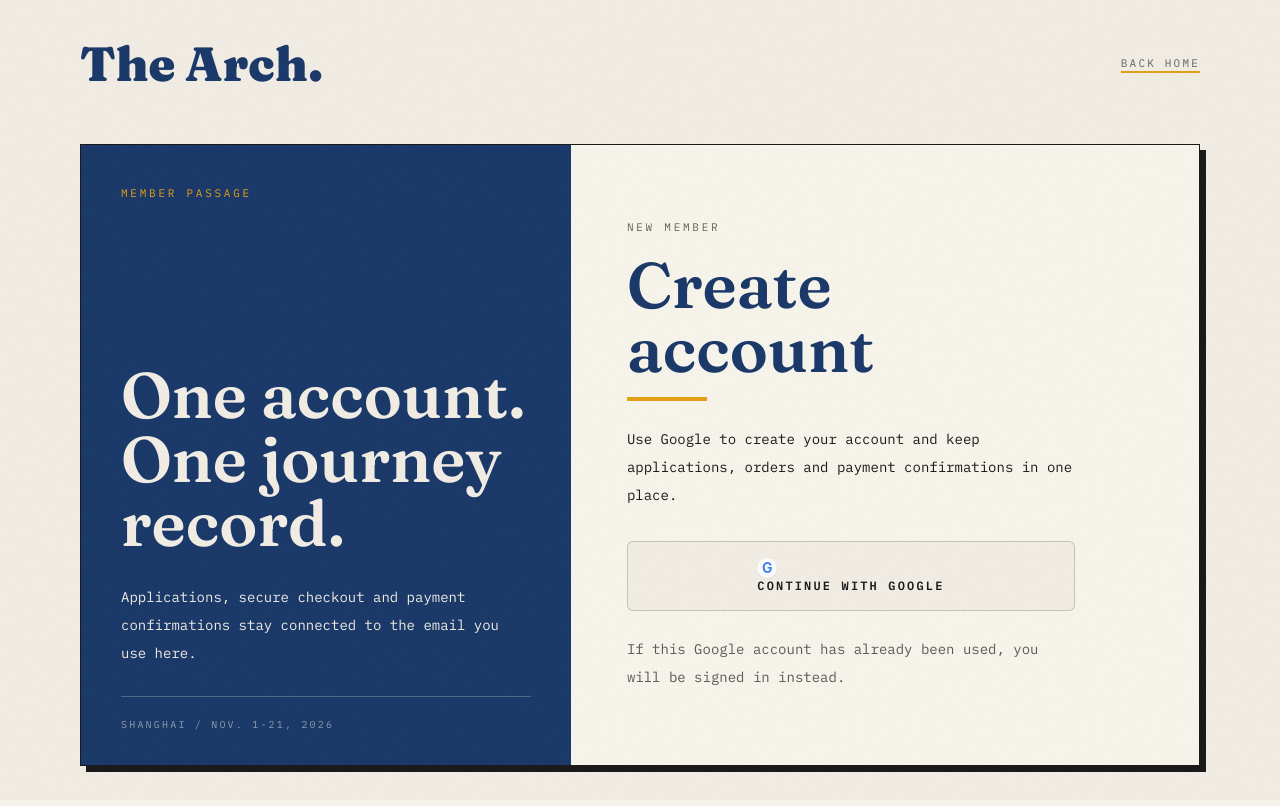
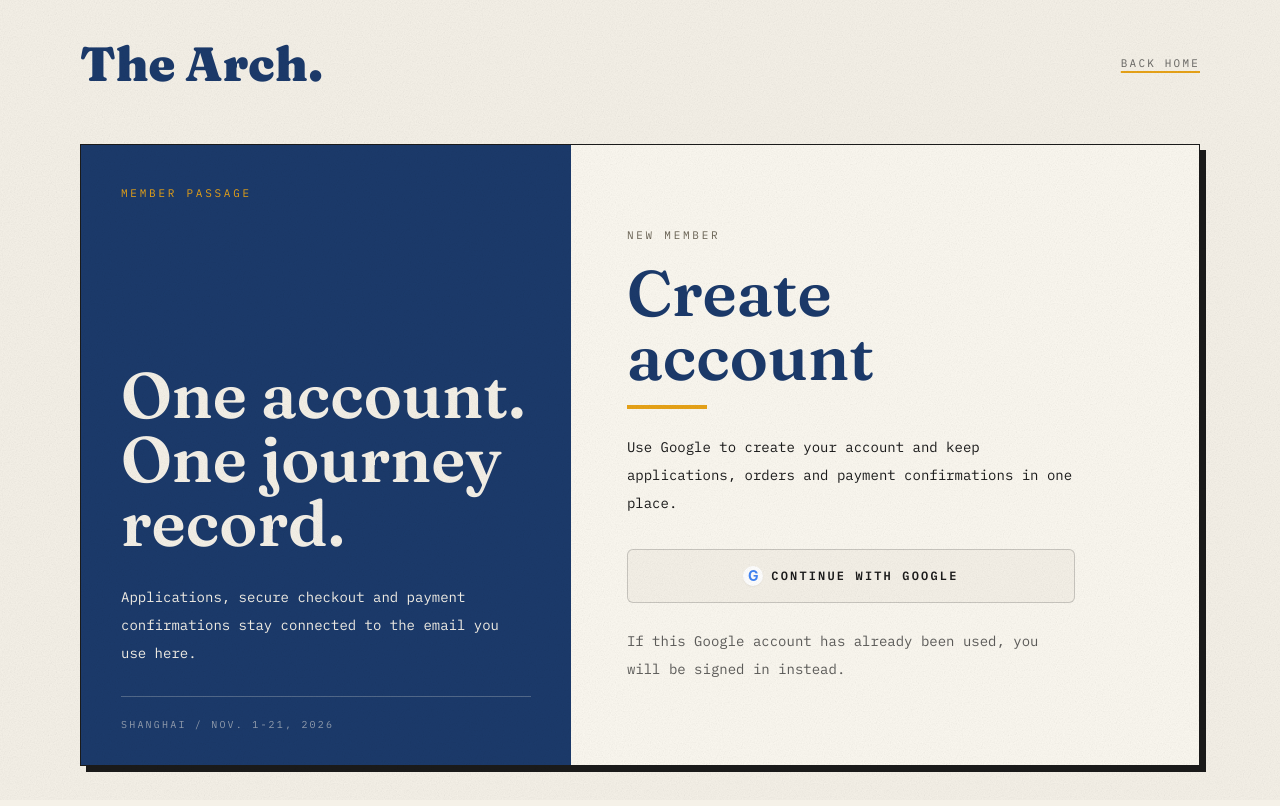
Before and after one commit to dajiangjunok/Arch, a Next.js app: page /signup in a window 1280 px wide. Built offline with nearby package versions, Linux system fonts and the light colour scheme; no server answers.

Commit message:
fix(auth): align Google icon and text in connect button

```diff
--- a/app/login/page.tsx
+++ b/app/login/page.tsx
@@ -25,10 +25,12 @@ export default async function LoginPage({
           pendingLabel="Opening Google..."
           className="min-h-12 w-full rounded-md border border-ink/20 bg-ivory px-6 py-4 font-mono text-xs font-semibold uppercase tracking-[0.18em] text-ink transition hover:border-navy hover:bg-navy hover:text-ivory focus:outline-none focus:ring-4 focus:ring-marigold/35"
         >
-          <span className="flex size-5 items-center justify-center rounded-full bg-white font-sans text-sm font-bold normal-case tracking-normal text-[#4285f4] shadow-sm">
-            G
+          <span className="inline-flex items-center justify-center gap-2 whitespace-nowrap">
+            <span className="flex size-5 shrink-0 items-center justify-center rounded-full bg-white font-sans text-sm font-bold normal-case tracking-normal text-[#4285f4] shadow-sm">
+              G
+            </span>
+            <span>Continue with Google</span>
           </span>
-          <span className="whitespace-nowrap">Continue with Google</span>
         </SubmitButton>
       </form>
       <p className="mt-6 text-sm leading-7 text-ink/70">A new account is created automatically the first time you continue with Google.</p>
--- a/app/signup/page.tsx
+++ b/app/signup/page.tsx
@@ -25,10 +25,12 @@ export default async function SignUpPage({
           pendingLabel="Opening Google..."
           className="min-h-12 w-full rounded-md border border-ink/20 bg-ivory px-6 py-4 font-mono text-xs font-semibold uppercase tracking-[0.18em] text-ink transition hover:border-navy hover:bg-navy hover:text-ivory focus:outline-none focus:ring-4 focus:ring-marigold/35"
         >
-          <span className="flex size-5 items-center justify-center rounded-full bg-white font-sans text-sm font-bold normal-case tracking-normal text-[#4285f4] shadow-sm">
-            G
+          <span className="inline-flex items-center justify-center gap-2 whitespace-nowrap">
+            <span className="flex size-5 shrink-0 items-center justify-center rounded-full bg-white font-sans text-sm font-bold normal-case tracking-normal text-[#4285f4] shadow-sm">
+              G
+            </span>
+            <span>Continue with Google</span>
           </span>
-          <span className="whitespace-nowrap">Continue with Google</span>
         </SubmitButton>
       </form>
       <p className="mt-6 text-sm leading-7 text-ink/70">If this Google account has already been used, you will be signed in instead.</p>
```
Also changed, not shown: 1 other file (tests, documents, lock files or other folders).
